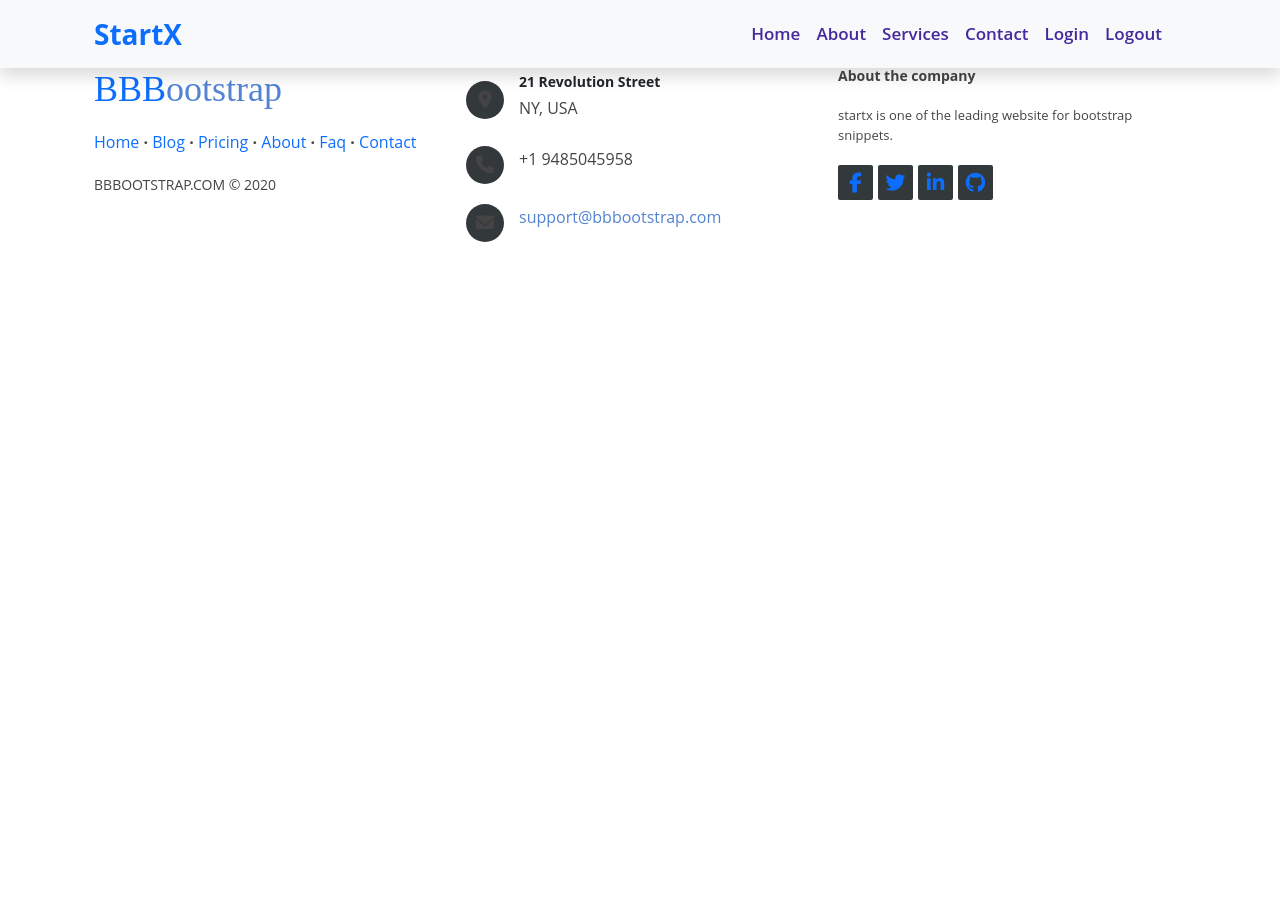
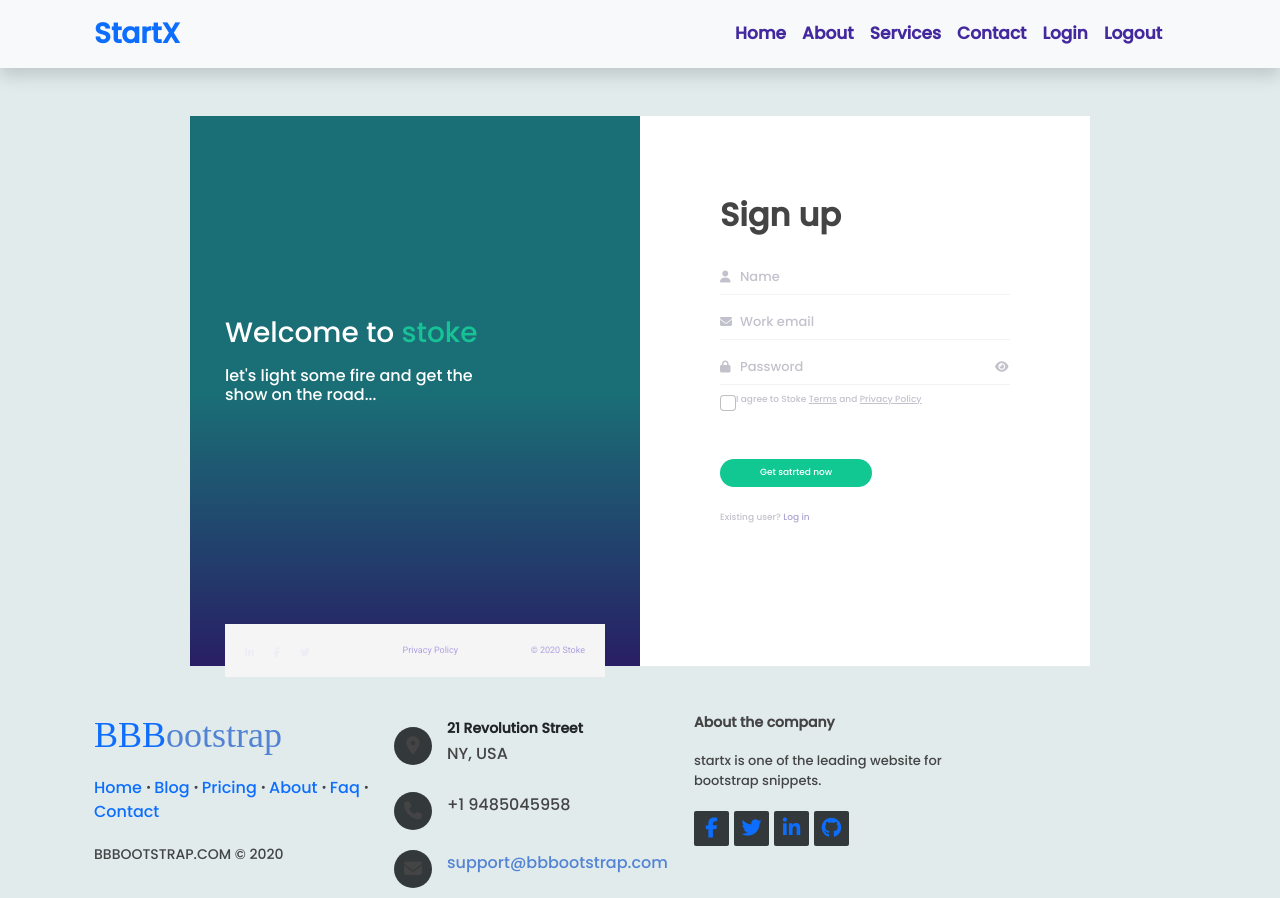
Before and after one commit to Ramudgar/react-websites, a React (Create React App) app: page /logout in a window 1280 px wide. Before the commit the page ends 800 px from the top, so only its background shows below. Built offline with nearby package versions, Linux system fonts and the light colour scheme.

Commit message:
login and register should be done

```diff
--- a/src/App.js
+++ b/src/App.js
@@ -3,14 +3,15 @@
 import { BrowserRouter } from 'react-router-dom';
 import './App.css';
 import Footer from './component/footer/footer';
-import Demo from './component/header/header';
+import Header from './component/header/header';
 import Mid from './component/mid';
+import HeroSection from './component/herosection';
 
 function App() {
   return (
 <>
 <BrowserRouter>
-<Demo/>
+<Header/>
 {/* <HeroSection/> */}
 <Mid></Mid>
 <Footer/>
--- /dev/null
+++ b/src/assets/style/signup.css
@@ -0,0 +1,140 @@
+@import url('https://fonts.googleapis.com/css2?family=Poppins:wght@500&display=swap');
+body{
+	background: #E1EBEC;
+	font-family: 'Poppins', sans-serif;
+}
+.row{
+	width: 900px;
+	border: none;
+	border-radius: 0;
+	box-sizing: border-box;
+}
+.lcol{
+	background: linear-gradient(to bottom, rgba(26,111,118,1) 50%,rgba(40,30,101,1) 100%,rgba(125,185,232,1) 100%);
+	height: 550px;
+	padding: 0 35px;
+}
+.rcol{
+	background: #fff;
+	padding: 80px;
+	height: 550px;
+}
+span.txt{
+	color: #17C296;
+}
+.greeting{
+	padding-top: 200px;
+	padding-right: 90px;
+}
+h6.mt-3{
+	padding-right: 115px;
+}
+.footer{
+	margin-top: 220px;
+}
+.footer span{
+	color: #B0A1E2;
+	font-size: 9px;
+	cursor: pointer;
+}
+.fab{
+	color: #EDEDF5;
+	font-size: 10px;
+	margin-right: 20px;
+	padding-top: 3px;
+	cursor: pointer;
+}
+h2.heading{
+	font-weight: bold;
+}
+.form-control{
+	border: none;
+	border-radius: 0px;
+	border-bottom: 1px solid #F2F2F2;
+}
+.form-control::placeholder{
+	font-size: 13px;
+	color: #C2C2CC;
+}
+.form-control:focus{
+	box-shadow: none;
+	border-bottom: 1px solid #F2F2F2;
+}
+.fone input{
+	padding-left: 20px;
+}
+.fone {
+    position: relative
+}
+
+.fone .fas{
+    position: absolute;
+    left: 0;
+    top: 5px;
+    padding: 8px 0px;
+    color: #C2C2CC;
+    font-size: 12px;
+}
+.fone .image{
+    position: absolute;
+    left: 275px;
+    top: 0px;
+    cursor: pointer;
+}
+.form-check-input{
+	margin-top: 10px;
+}
+.form-check-label{
+	font-size: 9px;
+	color: #C2C2CC;
+}
+.btn-success{
+	padding: 7px 40px;
+	background: #11C892;
+	border: none;
+	border-radius: 30px;
+	font-size: 9px;
+}
+.btn-success:hover{
+	background: #11C892;
+}
+.btn-success:focus{
+	box-shadow: none;
+}
+u{
+	cursor: pointer;
+}
+p.exist{
+	font-size: 9px;
+	color: #C2C2CC;
+}
+p.exist span{
+	cursor: pointer;
+	color: #ABA5D3;
+}
+
+@media screen and (max-width: 993px){
+	.fone .image{
+		position: absolute;
+		left: 180px;
+	}
+	.footer{
+		margin-top: 170px;
+	}
+}
+@media screen and (max-width: 768px){
+	.row{
+		width: 450px;
+	}
+	.rcol{
+		padding: 60px 180px 60px 60px;
+	}
+	}
+	@media screen and (max-width: 420px){
+		.rcol{
+			padding: 60px 50px 60px 50px;
+		}
+		.footer{
+		margin-top: 140px;
+	}
+	}
--- a/src/component/header/header.js
+++ b/src/component/header/header.js
@@ -29,7 +29,7 @@ function Header() {
             <a class="nav-link color-self " href="login">Login</a>
           </li>
           <li class="nav-item">
-            <a class="nav-link color-self " href="#">Logout</a>
+            <a class="nav-link color-self " href="logout">Logout</a>
           </li>
 
 
--- a/src/component/mid.js
+++ b/src/component/mid.js
@@ -1,7 +1,8 @@
 import { Component } from "react";
 import { Route, Routes } from "react-router-dom";
+import Home from "./herosection";
 import Login from "./login";
-import Home from "./herosection";
+import Signup from "./signup";
 
     class Mid extends Component {
 
@@ -9,8 +10,10 @@ import Home from "./herosection";
             return (
                <Routes>
 
+<Route path="/" element={<Home/>} ></Route>   /* This code checks and open the landing page whether the link is empty */
 <Route path="/home" element={<Home/>} ></Route>
 <Route path="/login" element={<Login/>} ></Route>
+<Route path="/logout" element={<Signup/>} ></Route>
 
                </Routes>
             );
--- /dev/null
+++ b/src/component/signup.js
@@ -0,0 +1,60 @@
+import { Component } from 'react';
+import './../assets/style/signup.css';
+
+
+
+
+
+class Signup extends Component {
+    render() {
+        return (
+        <>
+
+           <div class="container d-flex justify-content-center">
+  <div class="row my-5">
+    <div class="col-md-6 text-left text-white lcol">
+      <div class="greeting"><h3>Welcome to <span class="txt">stoke</span></h3></div>
+      <h6 class="mt-3">let's light some fire and get the show on the road...</h6>
+      <div class="footer">
+        <div class="socials d-flex flex-row justify-content-between text-white">
+          <div class="d-flex flex-row"><i class="fab fa-linkedin-in"></i><i class="fab fa-facebook-f"></i><i class="fab fa-twitter"></i></div>
+          <span>Privacy Policy</span>
+          <span>&copy; 2020 Stoke</span>
+        </div>
+      </div>
+    </div>
+    <div class="col-md-6 rcol">
+      <form class="sign-up">
+        <h2 class="heading mb-4">Sign up</h2>
+        <div class="form-group fone mt-2">
+          <i class="fas fa-user"></i>
+          <input type="name" class="form-control" placeholder="Name"></input>
+        </div>
+        <div class="form-group fone mt-2">
+          <i class="fas fa-envelope"></i>
+          <input type="email" class="form-control" placeholder="Work email"></input>
+        </div>
+        <div class="form-group fone mt-2">
+          <i class="fas fa-lock"></i>
+          <input type="password" class="form-control" placeholder="Password"></input>
+          <div class="image"><i class="fas fa-eye"></i></div>
+        </div>
+        <input type="checkbox" class="form-check-input ml-0" id="exampleCheck1"></input>
+        <label class="form-check-label ml-3" for="exampleCheck1">I agree to Stoke <u>Terms</u> and <u>Privacy Policy</u></label>
+      </form>
+
+        <button type="button" class="btn btn-success mt-5">Get satrted now</button>
+        <p class="exist mt-4">Existing user? <span>Log in</span></p>
+    </div>
+  </div>
+</div>
+
+        </>
+
+
+
+
+        );
+    }
+}
+export default Signup;
```
